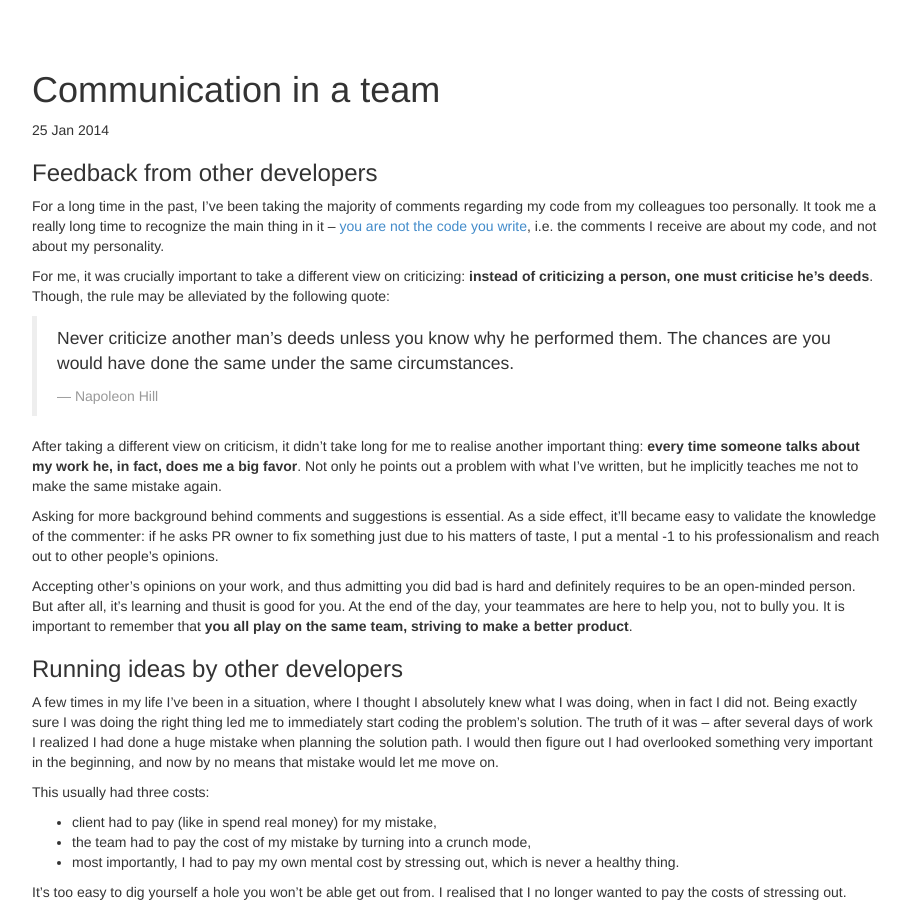
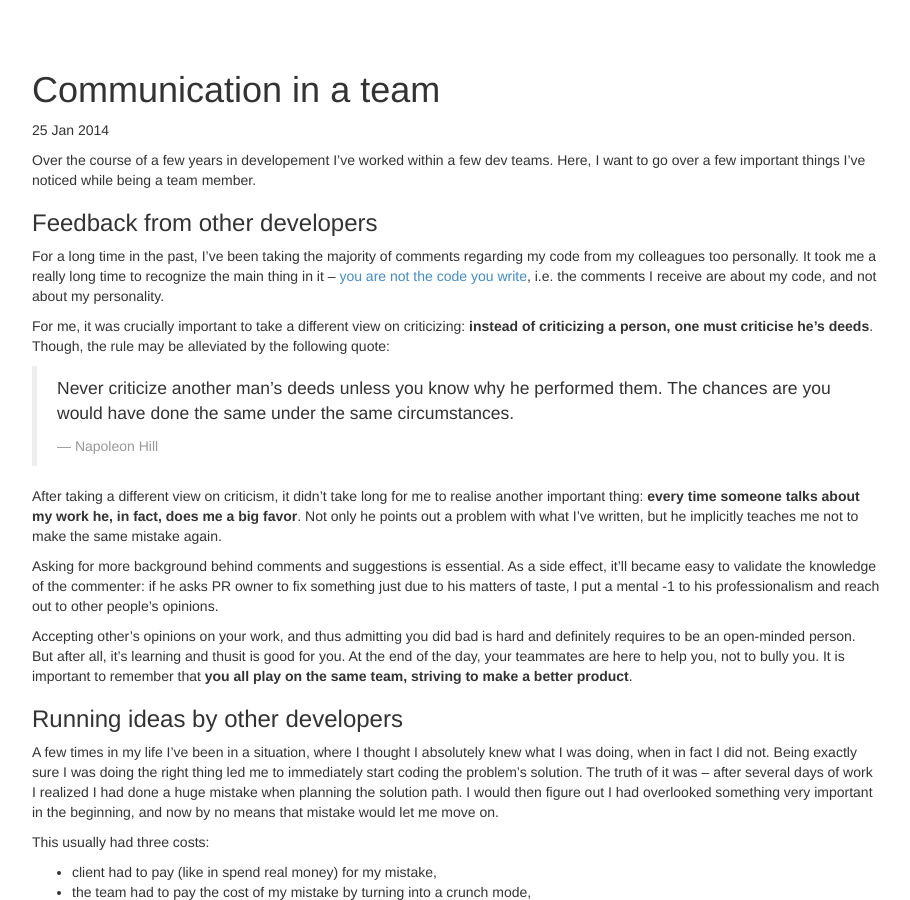
Before and after one commit to gmile/gmile.github.io, a Jekyll site: the page built from _posts/2014-01-25-working-in-a-team-pt-1-communication.markdown, in a window 1280 px wide and 900 px high. Shown: the whole window, without its empty margins (38-948 px from the left). Built offline with Jekyll 4.4.1, drawn with Linux system fonts in a browser that asks for light colours; Markdown is read by kramdown in place of the engine named in the settings.

Commit message:
A small intro

```diff
--- a/_posts/2014-01-25-working-in-a-team-pt-1-communication.markdown
+++ b/_posts/2014-01-25-working-in-a-team-pt-1-communication.markdown
@@ -4,6 +4,8 @@
 date:   2014-01-25 00:46:00
 categories: development
 ---
+Over the course of a few years in developement I've worked within a few dev teams. Here, I want to go over a few important things I've noticed while being a team member.
+
 ### Feedback from other developers
 
 For a long time in the past, I've been taking the majority of comments regarding my code from my colleagues too personally. It took me a really long time to recognize the main thing in it – [you are not the code you write](http://sstephenson.us/posts/you-are-not-your-code), i.e. the comments I receive are about my code, and not about my personality.
```
